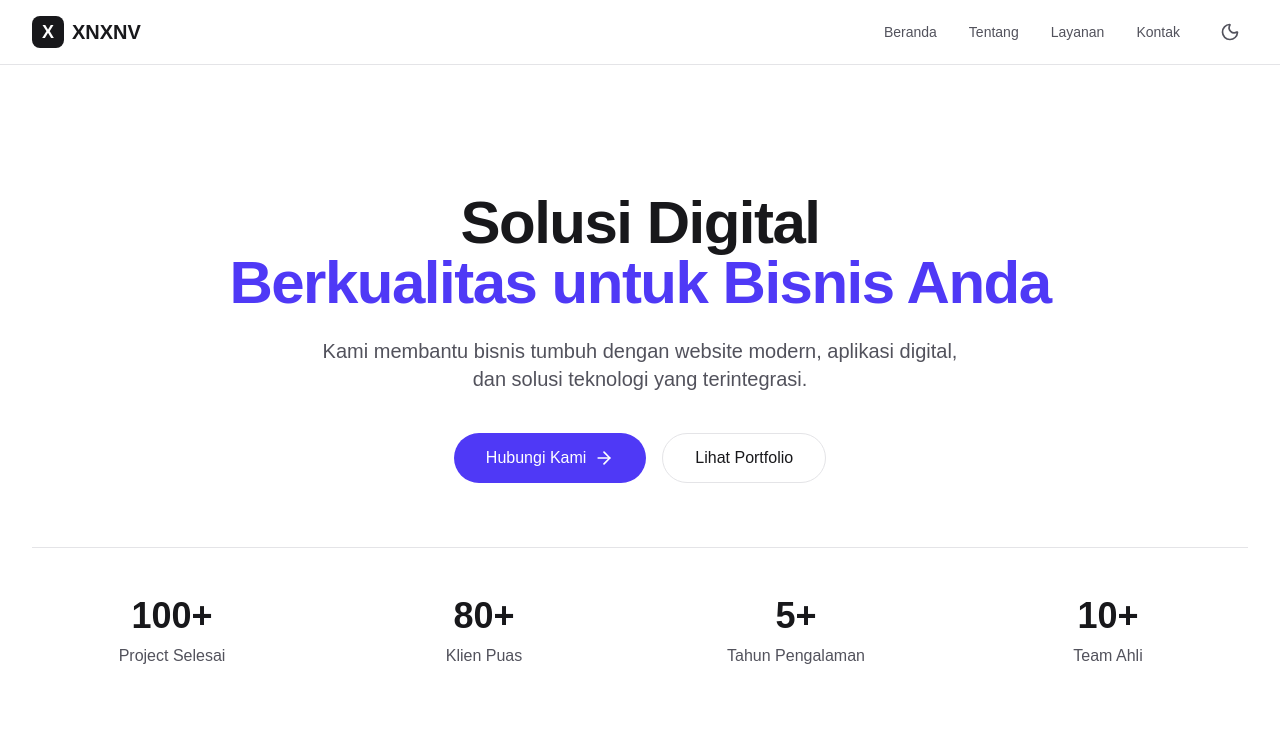
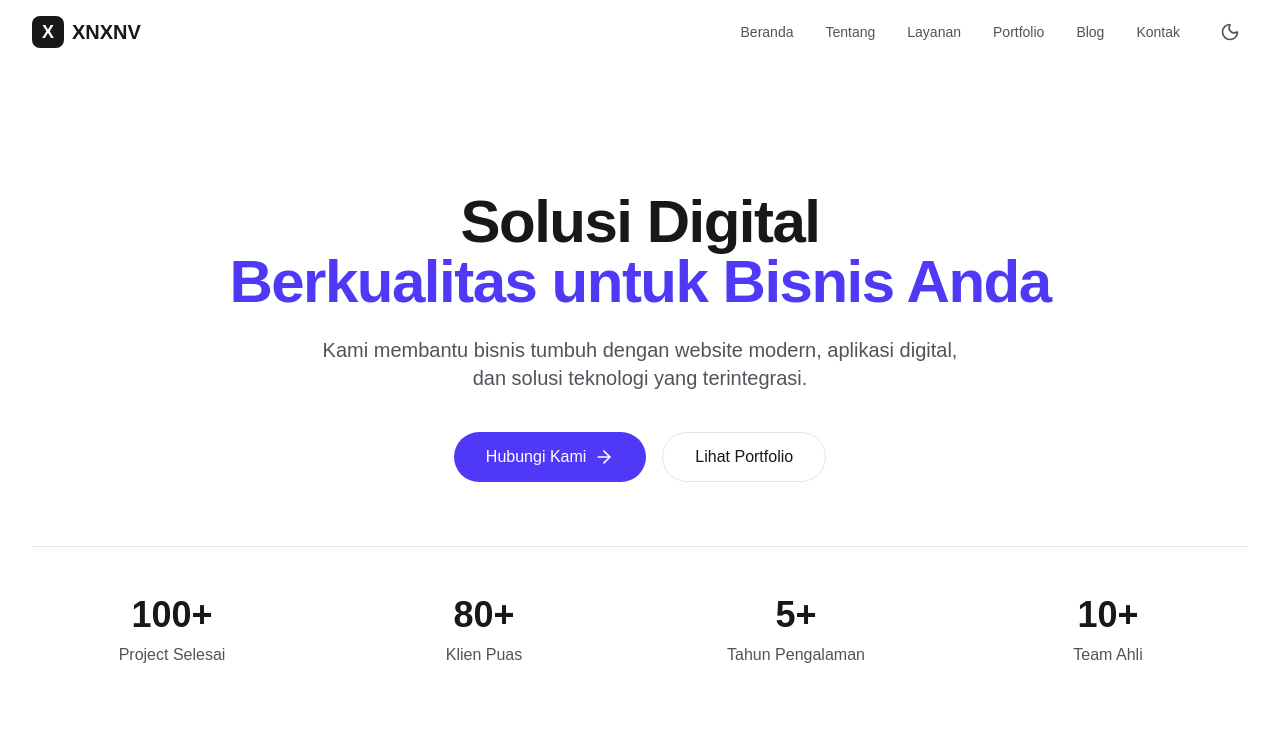
Before and after one commit to aryaapriawann-dev/XNXNV, a Next.js app: page / in a window 1280 px wide. Shown: the top 746 px of the page. Built offline with nearby package versions, Linux system fonts and the light colour scheme.

Commit message:
feat: enhance mobile menu with smooth animation and add Portfolio/Blog links

```diff
--- a/src/components/Header.tsx
+++ b/src/components/Header.tsx
@@ -1,15 +1,22 @@
 "use client";
 
-import Link from "next/link";
 import { useState, useEffect } from "react";
 import { Menu, X, Moon, Sun } from "lucide-react";
 
 export default function Header() {
   const [isMenuOpen, setIsMenuOpen] = useState(false);
   const [isDark, setIsDark] = useState(false);
+  const [scrolled, setScrolled] = useState(false);
 
   useEffect(() => {
-    // Load saved theme preference from localStorage
+    const handleScroll = () => {
+      setScrolled(window.scrollY > 20);
+    };
+    window.addEventListener("scroll", handleScroll);
+    return () => window.removeEventListener("scroll", handleScroll);
+  }, []);
+
+  useEffect(() => {
     const savedTheme = localStorage.getItem("theme");
     if (savedTheme === "dark" || (savedTheme === null && window.matchMedia("(prefers-color-scheme: dark)").matches)) {
       setIsDark(true);
@@ -37,33 +44,40 @@ export default function Header() {
     { name: "Beranda", href: "/" },
     { name: "Tentang", href: "/about" },
     { name: "Layanan", href: "/services" },
+    { name: "Portfolio", href: "/portfolio" },
+    { name: "Blog", href: "/blog" },
     { name: "Kontak", href: "/contact" },
   ];
 
   return (
-    <header className="sticky top-0 z-50 w-full border-b border-zinc-200 dark:border-zinc-800 bg-white/80 dark:bg-zinc-900/80 backdrop-blur supports-[backdrop-filter]:bg-white/60 supports-[backdrop-filter]:dark:bg-zinc-900/60">
+    <header className={`sticky top-0 z-50 w-full transition-all duration-300 ${
+      scrolled
+        ? "border-b border-zinc-200 dark:border-zinc-800 bg-white/90 dark:bg-zinc-900/90 shadow-sm backdrop-blur"
+        : "bg-transparent"
+    }`}>
       <div className="max-w-7xl mx-auto px-4 sm:px-6 lg:px-8">
         <div className="flex items-center justify-between h-16">
-          {/* Logo */}
-          <Link href="/" className="flex items-center gap-2">
-            <div className="h-8 w-8 rounded-lg bg-zinc-900 dark:bg-zinc-50 flex items-center justify-center">
+          <div className="flex items-center gap-2">
+            <a href="/" className="flex items-center gap-2 group">
+              <div className="h-8 w-8 rounded-lg bg-zinc-900 dark:bg-zinc-50 flex items-center justify-center transition-transform group-hover:scale-110">
                 <span className="text-white dark:text-zinc-900 font-bold text-lg">X</span>
               </div>
               <span className="text-xl font-bold text-zinc-900 dark:text-zinc-50">
                 XNXNV
               </span>
-          </Link>
+            </a>
+          </div>
 
-          {/* Desktop Nav */}
           <nav className="hidden md:flex items-center gap-8">
             {navLinks.map((link) => (
-              <Link
+              <a
                 key={link.href}
                 href={link.href}
-                className="text-sm font-medium text-zinc-600 hover:text-zinc-900 dark:text-zinc-400 dark:hover:text-zinc-50 transition-colors"
+                className="text-sm font-medium text-zinc-600 hover:text-zinc-900 dark:text-zinc-400 dark:hover:text-zinc-50 transition-colors relative group"
               >
                 {link.name}
-              </Link>
+                <span className="absolute -bottom-1 left-0 w-0 h-0.5 bg-indigo-600 transition-all group-hover:w-full" />
+              </a>
             ))}
             <button
               onClick={toggleTheme}
@@ -74,41 +88,47 @@ export default function Header() {
             </button>
           </nav>
 
-          {/* Mobile Menu Button */}
           <button
-            className="md:hidden p-2 rounded-lg hover:bg-zinc-100 dark:hover:bg-zinc-800 text-zinc-600 dark:text-zinc-400"
+            className="md:hidden p-2 rounded-lg hover:bg-zinc-100 dark:hover:bg-zinc-800 text-zinc-600 dark:text-zinc-400 transition-colors"
             onClick={() => setIsMenuOpen(!isMenuOpen)}
             aria-label="Toggle menu"
           >
-            {isMenuOpen ? <X className="h-6 w-6" /> : <Menu className="h-6 w-6" />}
+            {isMenuOpen ? (
+              <X className="h-6 w-6 animate-spin" />
+            ) : (
+              <Menu className="h-6 w-6" />
+            )}
           </button>
         </div>
       </div>
 
       {/* Mobile Menu */}
-      {isMenuOpen && (
-        <div className="md:hidden border-t border-zinc-200 dark:border-zinc-800 bg-white dark:bg-zinc-900">
-          <div className="px-4 py-4 space-y-2">
+      <div className={`md:hidden overflow-hidden transition-all duration-300 ease-in-out ${
+        isMenuOpen ? "max-h-96 opacity-100" : "max-h-0 opacity-0"
+      }`}>
+        <div className="px-4 py-4 space-y-1 bg-white dark:bg-zinc-900 border-b border-zinc-200 dark:border-zinc-800">
           {navLinks.map((link) => (
-              <Link
+            <a
               key={link.href}
               href={link.href}
-                className="block px-3 py-2 rounded-lg text-sm font-medium text-zinc-600 hover:bg-zinc-100 dark:text-zinc-400 dark:hover:bg-zinc-800"
+              className="block px-3 py-2.5 rounded-lg text-sm font-medium text-zinc-600 hover:bg-zinc-100 dark:text-zinc-400 dark:hover:bg-zinc-800 transition-colors"
               onClick={() => setIsMenuOpen(false)}
             >
               {link.name}
-              </Link>
+            </a>
           ))}
           <button
             onClick={toggleTheme}
-              className="w-full flex items-center gap-3 px-3 py-2 rounded-lg text-sm font-medium text-zinc-600 hover:bg-zinc-100 dark:text-zinc-400 dark:hover:bg-zinc-800"
+            className="w-full flex items-center justify-between px-3 py-2.5 rounded-lg text-sm font-medium text-zinc-600 hover:bg-zinc-100 dark:text-zinc-400 dark:hover:bg-zinc-800"
           >
+            <div className="flex items-center gap-3">
               {isDark ? <Sun className="h-5 w-5" /> : <Moon className="h-5 w-5" />}
               <span>{isDark ? "Mode Terang" : "Mode Gelap"}</span>
+            </div>
+            <span className="text-xs text-zinc-400">{isDark ? "On" : "Off"}</span>
           </button>
         </div>
       </div>
-      )}
     </header>
   );
 }
```
Lines whose indentation alone changed are shown as unchanged.
